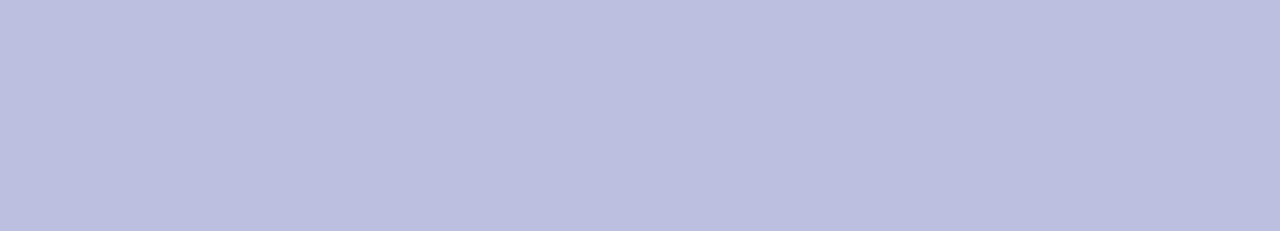
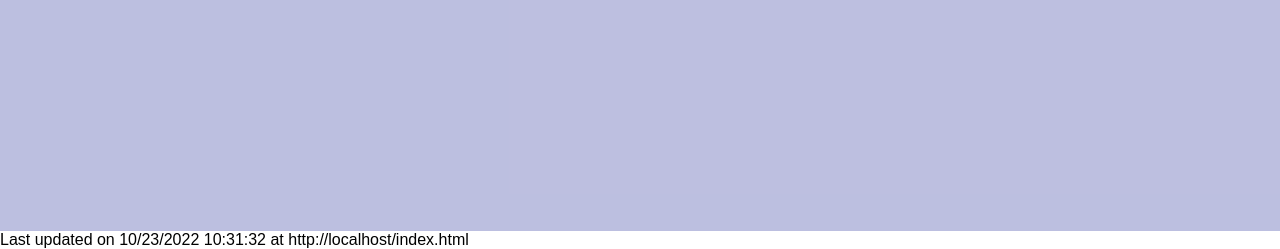
Before and after one commit to Shafaet1074/My-personal-porfolio-website, a plain HTML site: page index.html in a window 1280 px wide. Shown: the part 569-818 px from the top of the page. Drawn offline with Linux system fonts and the light colour scheme.

Commit message:
Update index.html

```diff
--- a/index.html
+++ b/index.html
@@ -40,7 +40,18 @@
 
 
 
+
+
 </header>
+<div id="modified_date"></div>
+<script>
+    const page_location = window.location.href;
+    const text = document.lastModified;
+
+    const date = new Date(document.lastModified);
+
+    document.getElementById('modified_date').innerHTML = "Last updated on " +text+ " at " +page_location;
+ </script>
 
 
 
```
